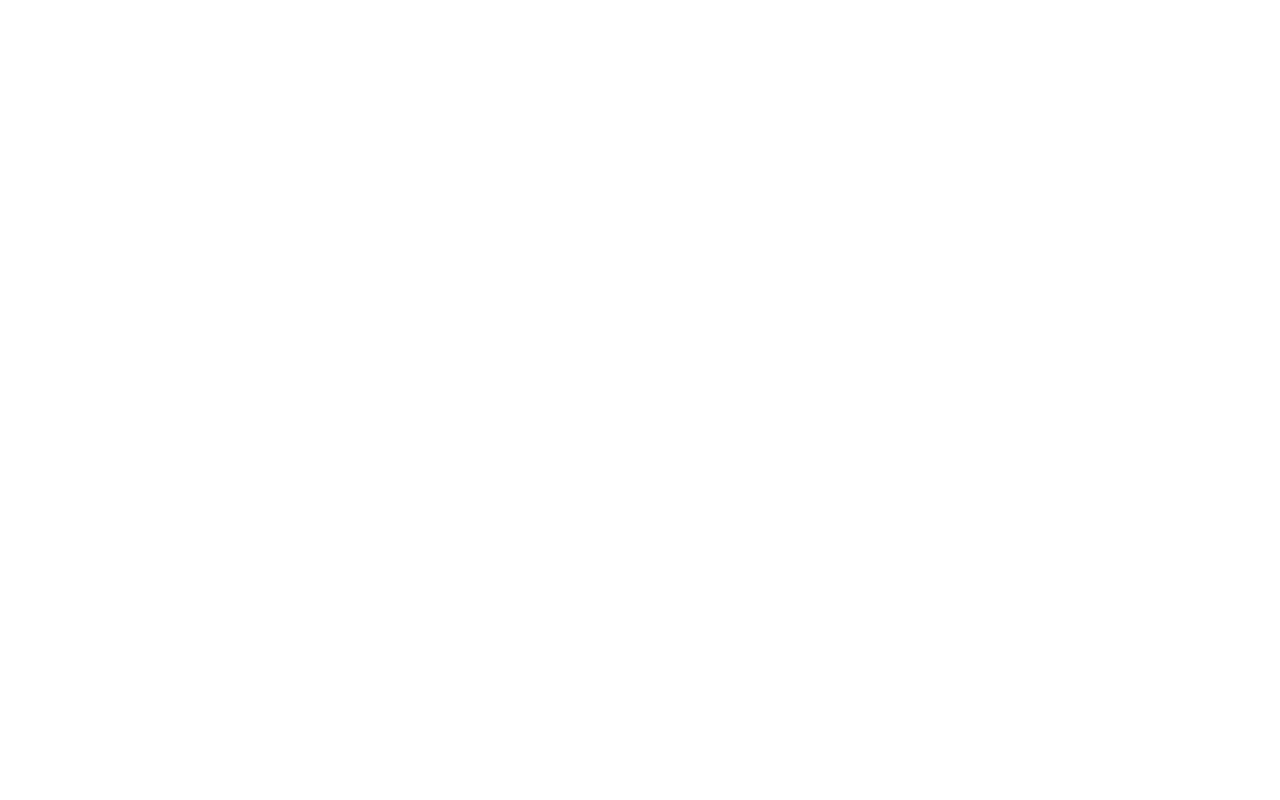
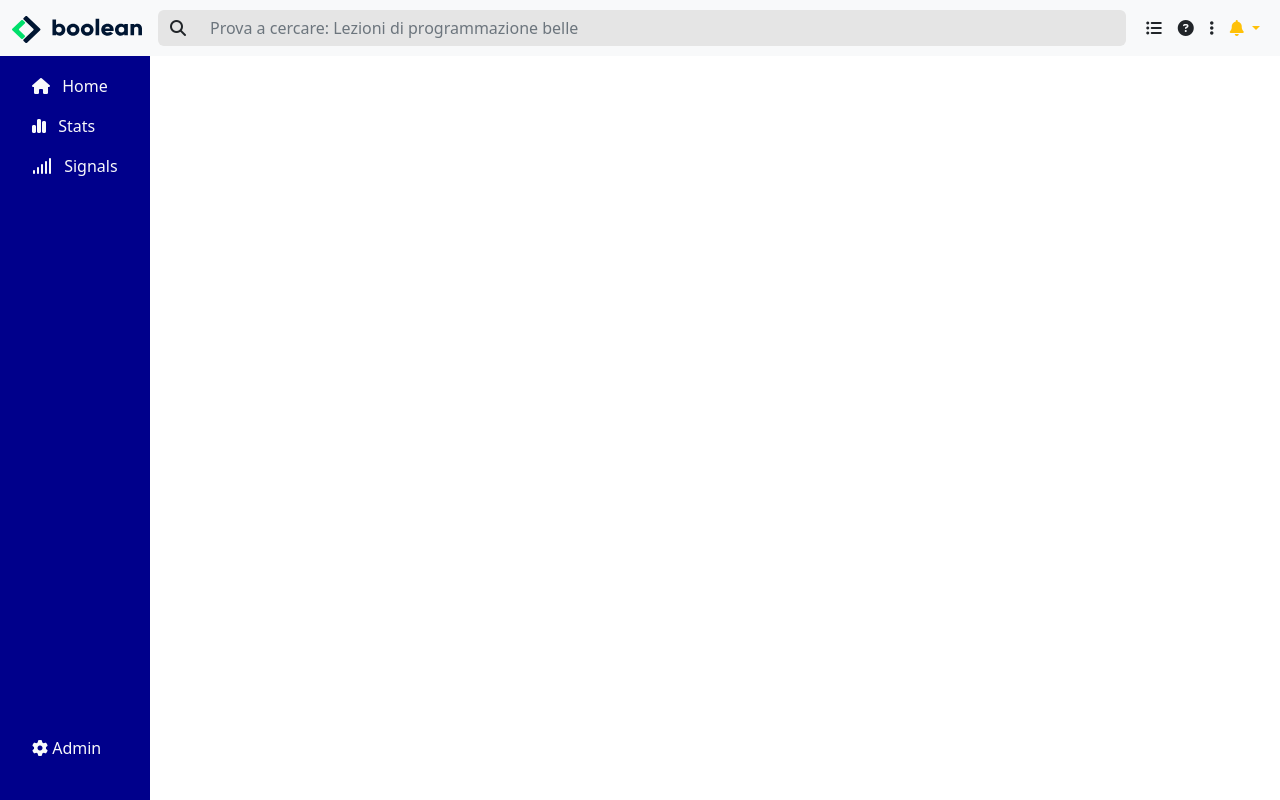
Before and after one commit to emanuelefarelli/html-css-bootstrap-dashboard, a plain HTML site: page index.html in a window 1280 px wide. Drawn offline with nearby package versions, Linux system fonts and the light colour scheme.

Commit message:
Aggiunto header e side bar responsive

```diff
--- a/css/style.css
+++ b/css/style.css
@@ -3,3 +3,43 @@
     padding: 0;
     box-sizing: border-box;
 }
+
+ul{
+    list-style-type: none;
+}
+
+/* HEADER */
+
+header{
+    background-color: white;
+    height: 50px;
+}
+
+header img{
+    width: 130px;
+}
+
+header button.my_btn_search,
+header input.my_input_search{
+    background-color: #e5e5e5;
+    border-radius: 0;
+    border: none;
+}
+
+/* header div.container-fluid>ul{
+    width: 250px;
+} */
+
+/* SIDE-BAR */
+
+main nav.side-bar{
+    height: calc(100vh - 50px);
+    width: 150px;
+    background-color: darkblue;
+}
+
+@media screen and (max-width: 992px){
+    main nav.side-bar{
+        width: 80px;
+    }
+}
--- a/index.html
+++ b/index.html
@@ -21,13 +21,87 @@
 </head>
 <body>
 
-    <header>
+    <header class="bg-light h-150px">
+        <nav class="navbar bg-light ">
+            <div class="container-fluid d-flex flex-nowrap">
+                <a class="navbar-brand" href="#">
+                    <img src="img/logo.svg" alt="Bootstrap">
+                </a>
 
+                <form class="d-flex w-100" role="search">
+                    <button class="my_btn_search btn rounded-start" type="submit">
+                        <i class="fa-solid fa-magnifying-glass"></i>
+                    </button>
+                    <input class="my_input_search form-control me-2 rounded-end" type="search" placeholder="Prova a cercare: Lezioni di programmazione belle" aria-label="Search">
+                </form>
+
+                <ul class="ps-1 mb-0 d-flex">
+                    <li class="nav-item px-2 d-none d-lg-block">
+                        <a class="nav-link active" aria-current="page" href="#">
+                            <i class="fa-solid fa-list-ul"></i>
+                        </a>
+                    </li>
+                    <li class="nav-item px-2 d-none  d-lg-block">
+                        <a class="nav-link" href="#">
+                            <i class="fa-solid fa-circle-question"></i>
+                        </a>
+                    </li>
+                    <li class="nav-item px-2 d-none d-lg-block">
+                        <a class="nav-link" href="#">
+                            <i class="fa-solid fa-ellipsis-vertical"></i>
+                        </a>
+                    </li>
+                    <li class="nav-item dropdown px-2">
+                        <a class="nav-link dropdown-toggle text-warning" href="#" role="button" data-bs-toggle="dropdown" aria-expanded="false">
+                            <i class="fa-solid fa-bell"></i>
+                        </a>
+                        <ul class="dropdown-menu">
+                            <li><a class="dropdown-item" href="#">Action</a></li>
+                            <li><a class="dropdown-item" href="#">Another action</a></li>
+                            <li><hr class="dropdown-divider"></li>
+                            <li><a class="dropdown-item" href="#">Something else here</a></li>
+                        </ul>
+                    </li>
+                </ul>
+            </div>
+          </nav>
     </header>
 
-    <nav class="side-bar">
+    <main>
+        <nav class="side-bar d-flex flex-column justify-content-between align-item-center text-light py-4">
+            <ul>
+                <li class="pb-3">
+                    <i class="fa-solid fa-house pe-2"></i>
+                    <span class="d-none d-lg-inline-block">
+                        Home
+                    </span>
+                </li>
+                <li class="pb-3">
+                    <i class="fa-solid fa-chart-simple pe-2"></i>
+                    <span class="d-none d-lg-inline-block">
+                        Stats
+                    </span>
+                </li>
+                <li class="pb-3">
+                    <i class="fa-solid fa-signal pe-2"></i>
+                    <span class="d-none d-lg-inline-block">
+                        Signals
+                    </span>
+                </li>
+            </ul>
+            <ul>
+                <li>
+                    <i class="fa-solid fa-gear"></i>
+                    <span class="d-none d-lg-inline-block">
+                        Admin
+                    </span>
+                </li>
+            </ul>
+        </nav>
 
-    </nav>
+
+
+    </main>
 
 </body>
 </html>
```
